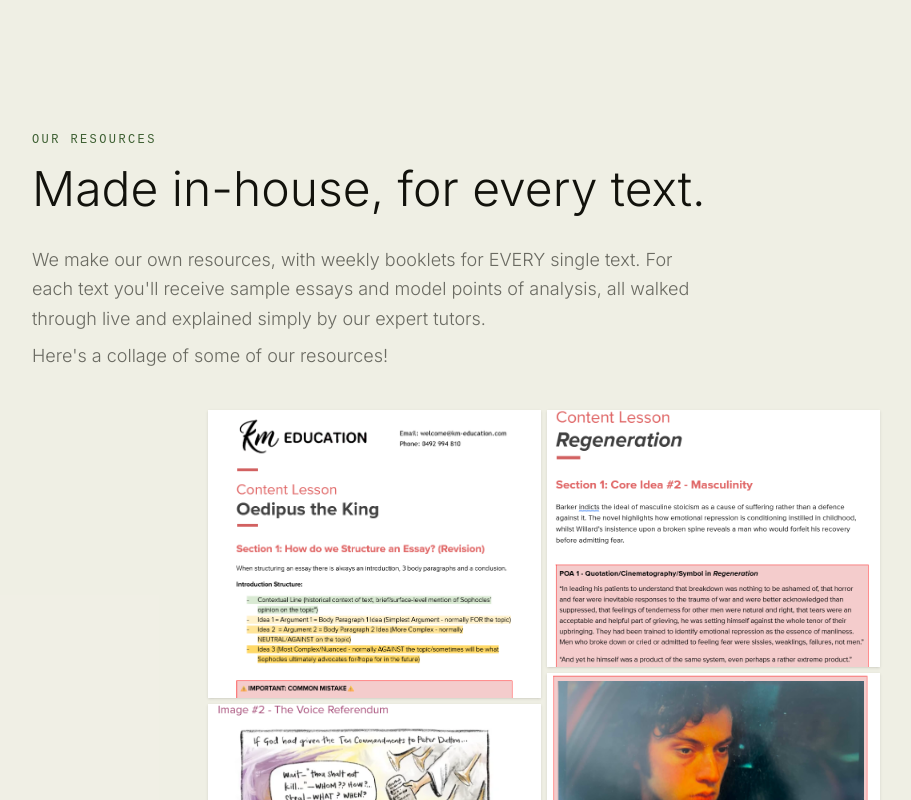
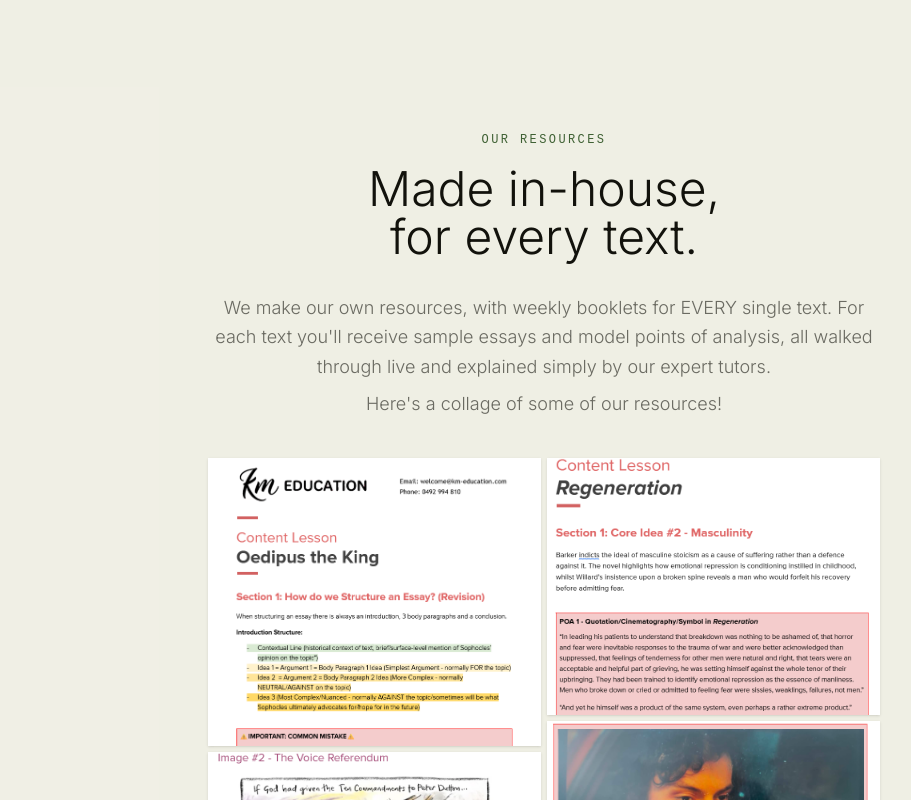
Before and after one commit to Malkri/km-education, a Next.js app: page /vce-english in a window 1280 px wide. Shown: the part 2200-3000 px from the top of the page, without its empty margins (96-1007 px from the left). Built offline with nearby package versions, Linux system fonts and the light colour scheme.

Commit message:
Center Our Resources heading/copy above the collage on VCE English

```diff
--- a/src/app/vce-english/page.tsx
+++ b/src/app/vce-english/page.tsx
@@ -106,14 +106,14 @@ const data: SubjectPageData = {
       </section>
 
       <section className="py-24 lg:py-32 px-6 bg-brand/5">
-        <div className="max-w-5xl mx-auto">
+        <div className="max-w-2xl mx-auto text-center">
           <span className="font-mono text-xs uppercase tracking-[0.2em] text-brand">
             Our Resources
           </span>
           <h2 className="text-4xl lg:text-5xl font-extralight mt-4 mb-8 text-balance">
             Made in-house, for every text.
           </h2>
-          <p className="text-ink/60 font-light text-lg leading-relaxed max-w-2xl">
+          <p className="text-ink/60 font-light text-lg leading-relaxed">
             We make our own resources, with weekly booklets for EVERY single text. For each text
             you&apos;ll receive sample essays and model points of analysis, all walked through live
             and explained simply by our expert tutors.
```
